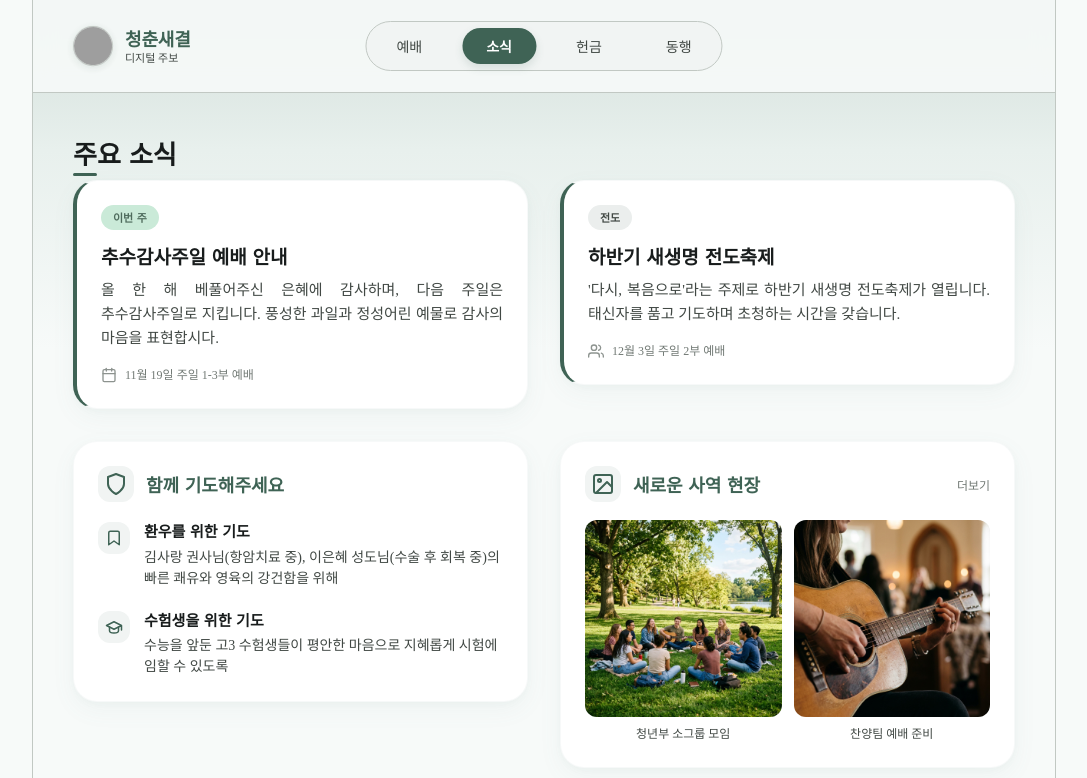
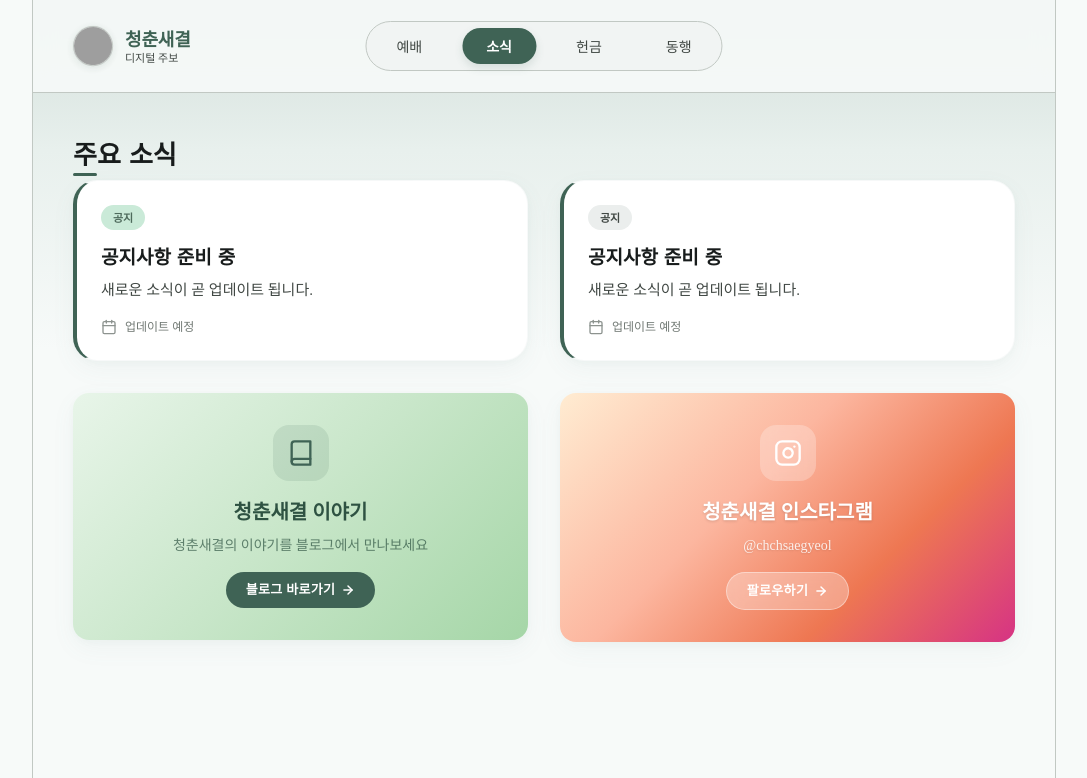
Before and after one commit to soft-ly/cheongchun-saegyeol-digital-bulletin, a website built with Vite: page index.html in a window 1280 px wide. Both pictures are taken after a click on the button "소식". Shown: the top 778 px of the page, without its empty margins (96-1183 px from the left). Built offline with nearby package versions, Linux system fonts and the light colour scheme; grey boxes are pictures that could not be loaded; a web font is replaced by a local one.

Commit message:
Redesign News tab: empty announcements, add blog & Instagram link cards

```diff
--- a/index.html
+++ b/index.html
@@ -140,14 +140,14 @@
         <h1 class="section-main-title">주요 소식</h1>
 
         <div class="grid-layout">
-          <!-- Announcement Card 1 -->
+          <!-- Announcement Card 1 (Empty) -->
           <div class="card card-announcement">
             <div class="card-badge-wrapper">
-              <span class="badge badge-primary">이번 주</span>
+              <span class="badge badge-primary">공지</span>
             </div>
-            <h2 class="announcement-title">추수감사주일 예배 안내</h2>
+            <h2 class="announcement-title">공지사항 준비 중</h2>
             <p class="announcement-body">
-              올 한 해 베풀어주신 은혜에 감사하며, 다음 주일은 추수감사주일로 지킵니다. 풍성한 과일과 정성어린 예물로 감사의 마음을 표현합시다.
+              새로운 소식이 곧 업데이트 됩니다.
             </p>
             <div class="announcement-meta">
               <svg viewBox="0 0 24 24" width="16" height="16" stroke="currentColor" stroke-width="2" fill="none" stroke-linecap="round" stroke-linejoin="round">
@@ -156,101 +156,68 @@
                 <line x1="8" y1="2" x2="8" y2="6"></line>
                 <line x1="3" y1="10" x2="21" y2="10"></line>
               </svg>
-              <span>11월 19일 주일 1-3부 예배</span>
+              <span>업데이트 예정</span>
             </div>
           </div>
 
-          <!-- Announcement Card 2 -->
+          <!-- Announcement Card 2 (Empty) -->
           <div class="card card-announcement">
             <div class="card-badge-wrapper">
-              <span class="badge badge-secondary">전도</span>
+              <span class="badge badge-secondary">공지</span>
             </div>
-            <h2 class="announcement-title">하반기 새생명 전도축제</h2>
+            <h2 class="announcement-title">공지사항 준비 중</h2>
             <p class="announcement-body">
-              '다시, 복음으로'라는 주제로 하반기 새생명 전도축제가 열립니다. 태신자를 품고 기도하며 초청하는 시간을 갖습니다.
+              새로운 소식이 곧 업데이트 됩니다.
             </p>
             <div class="announcement-meta">
               <svg viewBox="0 0 24 24" width="16" height="16" stroke="currentColor" stroke-width="2" fill="none" stroke-linecap="round" stroke-linejoin="round">
-                <path d="M17 21v-2a4 4 0 0 0-4-4H5a4 4 0 0 0-4 4v2"></path>
-                <circle cx="9" cy="7" r="4"></circle>
-                <path d="M23 21v-2a4 4 0 0 0-3-3.87"></path>
-                <path d="M16 3.13a4 4 0 0 1 0 7.75"></path>
+                <rect x="3" y="4" width="18" height="18" rx="2" ry="2"></rect>
+                <line x1="16" y1="2" x2="16" y2="6"></line>
+                <line x1="8" y1="2" x2="8" y2="6"></line>
+                <line x1="3" y1="10" x2="21" y2="10"></line>
               </svg>
-              <span>12월 3일 주일 2부 예배</span>
+              <span>업데이트 예정</span>
             </div>
           </div>
 
-          <!-- Prayers Card -->
-          <div class="card card-prayers">
-            <div class="card-header">
-              <div class="card-header-icon">
-                <svg viewBox="0 0 24 24" width="24" height="24" stroke="currentColor" stroke-width="2" fill="none" stroke-linecap="round" stroke-linejoin="round">
-                  <path d="M12 22s8-4 8-10V5l-8-3-8 3v7c0 6 8 10 8 10z"></path>
-                </svg>
-              </div>
-              <h2 class="card-title">함께 기도해주세요</h2>
+          <!-- Blog Link Card -->
+          <a href="https://m.blog.naver.com/PostView.naver?blogId=newwave2026&logNo=224154261924&navType=by" target="_blank" rel="noopener noreferrer" class="card card-blog-link" style="text-decoration: none; display: flex; flex-direction: column; align-items: center; justify-content: center; padding: 32px 24px; background: linear-gradient(135deg, #e8f5e9 0%, #c8e6c9 50%, #a5d6a7 100%); border: none; cursor: pointer; transition: transform 0.3s ease, box-shadow 0.3s ease; min-height: 200px;">
+            <div style="width: 56px; height: 56px; border-radius: 16px; background: rgba(63,99,85,0.12); display: flex; align-items: center; justify-content: center; margin-bottom: 16px;">
+              <svg viewBox="0 0 24 24" width="28" height="28" stroke="#3f6355" stroke-width="2" fill="none" stroke-linecap="round" stroke-linejoin="round">
+                <path d="M4 19.5A2.5 2.5 0 0 1 6.5 17H20"></path>
+                <path d="M6.5 2H20v20H6.5A2.5 2.5 0 0 1 4 19.5v-15A2.5 2.5 0 0 1 6.5 2z"></path>
+              </svg>
             </div>
-            <div class="card-body">
-              <ul class="prayer-list">
-                <li>
-                  <div class="prayer-icon-wrapper">
-                    <svg viewBox="0 0 24 24" width="18" height="18" stroke="currentColor" stroke-width="2" fill="none" stroke-linecap="round" stroke-linejoin="round">
-                      <path d="M19 21l-7-5-7 5V5a2 2 0 0 1 2-2h10a2 2 0 0 1 2 2z"></path>
-                    </svg>
-                  </div>
-                  <div class="prayer-text-block">
-                    <span class="prayer-subject">환우를 위한 기도</span>
-                    <p class="prayer-detail">김사랑 권사님(항암치료 중), 이은혜 성도님(수술 후 회복 중)의 빠른 쾌유와 영육의 강건함을 위해</p>
-                  </div>
-                </li>
-                <li>
-                  <div class="prayer-icon-wrapper">
-                    <svg viewBox="0 0 24 24" width="18" height="18" stroke="currentColor" stroke-width="2" fill="none" stroke-linecap="round" stroke-linejoin="round">
-                      <path d="M22 10v6M2 10l10-5 10 5-10 5z"></path>
-                      <path d="M6 12v5c0 2 2.5 3 6 3s6-1 6-3v-5"></path>
-                    </svg>
-                  </div>
-                  <div class="prayer-text-block">
-                    <span class="prayer-subject">수험생을 위한 기도</span>
-                    <p class="prayer-detail">수능을 앞둔 고3 수험생들이 평안한 마음으로 지혜롭게 시험에 임할 수 있도록</p>
-                  </div>
-                </li>
-              </ul>
+            <h2 style="font-size: 20px; font-weight: 800; color: #2e5242; margin-bottom: 8px; text-align: center;">청춘새결 이야기</h2>
+            <p style="font-size: 14px; color: rgba(46,82,66,0.7); text-align: center; line-height: 1.5; margin-bottom: 16px;">청춘새결의 이야기를 블로그에서 만나보세요</p>
+            <div style="display: inline-flex; align-items: center; gap: 6px; padding: 8px 20px; border-radius: 24px; background: #3f6355; color: #fff; font-size: 13px; font-weight: 700; letter-spacing: 0.3px;">
+              <span>블로그 바로가기</span>
+              <svg viewBox="0 0 24 24" width="14" height="14" stroke="currentColor" stroke-width="2.5" fill="none" stroke-linecap="round" stroke-linejoin="round">
+                <line x1="5" y1="12" x2="19" y2="12"></line>
+                <polyline points="12 5 19 12 12 19"></polyline>
+              </svg>
             </div>
-          </div>
+          </a>
 
-          <!-- Gallery Card -->
-          <div class="card card-gallery">
-            <div class="card-header gallery-header">
-              <div class="gallery-title-group">
-                <div class="card-header-icon">
-                  <svg viewBox="0 0 24 24" width="24" height="24" stroke="currentColor" stroke-width="2" fill="none" stroke-linecap="round" stroke-linejoin="round">
-                    <rect x="3" y="3" width="18" height="18" rx="2" ry="2"></rect>
-                    <circle cx="8.5" cy="8.5" r="1.5"></circle>
-                    <polyline points="21 15 16 10 5 21"></polyline>
-                  </svg>
-                </div>
-                <h2 class="card-title">새로운 사역 현장</h2>
-              </div>
-              <button class="gallery-more-btn">더보기</button>
+          <!-- Instagram Link Card -->
+          <a href="https://www.instagram.com/chchsaegyeol/" target="_blank" rel="noopener noreferrer" class="card card-instagram-link" style="text-decoration: none; display: flex; flex-direction: column; align-items: center; justify-content: center; padding: 32px 24px; background: linear-gradient(135deg, #ffecd2 0%, #fcb69f 40%, #ee7752 70%, #d63384 100%); border: none; cursor: pointer; transition: transform 0.3s ease, box-shadow 0.3s ease; min-height: 200px;">
+            <div style="width: 56px; height: 56px; border-radius: 16px; background: rgba(255,255,255,0.25); backdrop-filter: blur(8px); -webkit-backdrop-filter: blur(8px); display: flex; align-items: center; justify-content: center; margin-bottom: 16px;">
+              <svg viewBox="0 0 24 24" width="28" height="28" fill="none" stroke="#fff" stroke-width="2" stroke-linecap="round" stroke-linejoin="round">
+                <rect x="2" y="2" width="20" height="20" rx="5" ry="5"></rect>
+                <path d="M16 11.37A4 4 0 1 1 12.63 8 4 4 0 0 1 16 11.37z"></path>
+                <line x1="17.5" y1="6.5" x2="17.51" y2="6.5"></line>
+              </svg>
             </div>
-            <div class="card-body">
-              <div class="gallery-grid">
-                <div class="gallery-item">
-                  <div class="gallery-image-container">
-                    <img src="assets/gallery_gathering.png" alt="초록빛 가득한 숲속 공원에서 모여 앉아 서로 소통하며 웃고 있는 소그룹 커뮤니티">
-                  </div>
-                  <div class="gallery-caption">청년부 소그룹 모임</div>
-                </div>
-                <div class="gallery-item">
-                  <div class="gallery-image-container">
-                    <img src="assets/gallery_guitar.png" alt="아쿠스틱 기타를 정성껏 치고 있는 예배 인도자의 클로즈업 사진">
-                  </div>
-                  <div class="gallery-caption">찬양팀 예배 준비</div>
-                </div>
-              </div>
+            <h2 style="font-size: 20px; font-weight: 800; color: #fff; margin-bottom: 8px; text-align: center; text-shadow: 0 1px 3px rgba(0,0,0,0.15);">청춘새결 인스타그램</h2>
+            <p style="font-size: 14px; color: rgba(255,255,255,0.85); text-align: center; line-height: 1.5; margin-bottom: 16px; text-shadow: 0 1px 2px rgba(0,0,0,0.1);">@chchsaegyeol</p>
+            <div style="display: inline-flex; align-items: center; gap: 6px; padding: 8px 20px; border-radius: 24px; background: rgba(255,255,255,0.3); backdrop-filter: blur(8px); -webkit-backdrop-filter: blur(8px); color: #fff; font-size: 13px; font-weight: 700; letter-spacing: 0.3px; border: 1px solid rgba(255,255,255,0.4);">
+              <span>팔로우하기</span>
+              <svg viewBox="0 0 24 24" width="14" height="14" stroke="currentColor" stroke-width="2.5" fill="none" stroke-linecap="round" stroke-linejoin="round">
+                <line x1="5" y1="12" x2="19" y2="12"></line>
+                <polyline points="12 5 19 12 12 19"></polyline>
+              </svg>
             </div>
-          </div>
+          </a>
         </div>
       </section>
 
--- a/style.css
+++ b/style.css
@@ -1293,11 +1293,11 @@ body {
     grid-column: span 6;
   }
 
-  #tab-news .grid-layout .card-prayers {
+  #tab-news .grid-layout .card-blog-link {
     grid-column: span 6;
   }
 
-  #tab-news .grid-layout .card-gallery {
+  #tab-news .grid-layout .card-instagram-link {
     grid-column: span 6;
   }
 
@@ -1342,3 +1342,19 @@ body {
     bottom: 40px;
   }
 }
+
+/* Link Card Hover Effects */
+.card-blog-link:hover {
+  transform: translateY(-4px);
+  box-shadow: 0 12px 32px rgba(63, 99, 85, 0.25);
+}
+
+.card-instagram-link:hover {
+  transform: translateY(-4px);
+  box-shadow: 0 12px 32px rgba(214, 51, 132, 0.3);
+}
+
+.card-blog-link,
+.card-instagram-link {
+  border-radius: var(--radius-lg, 16px);
+}
```
